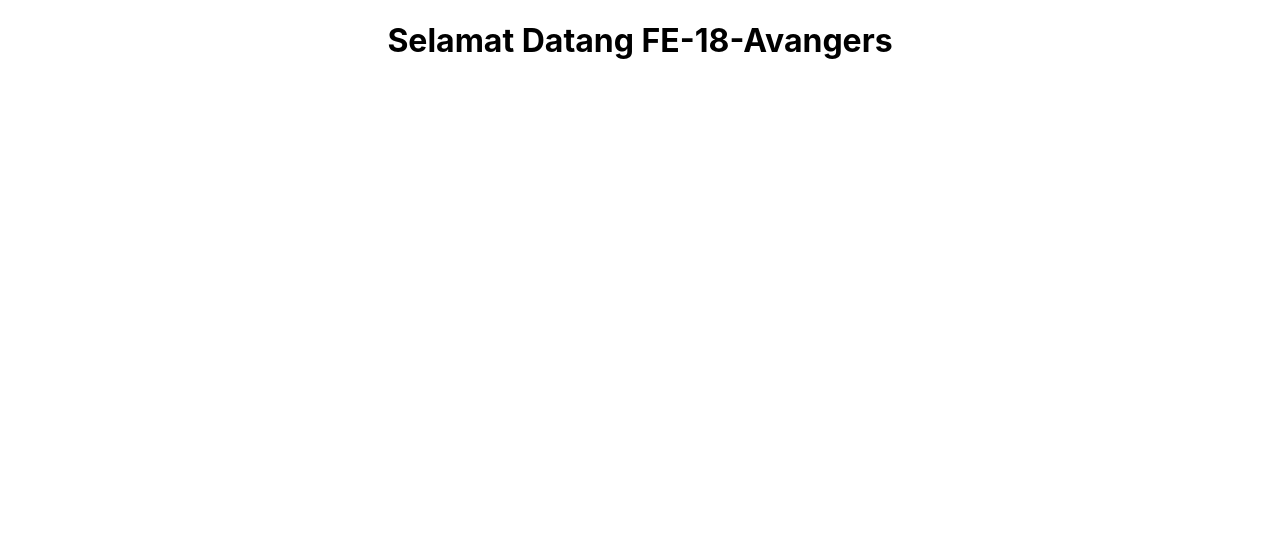
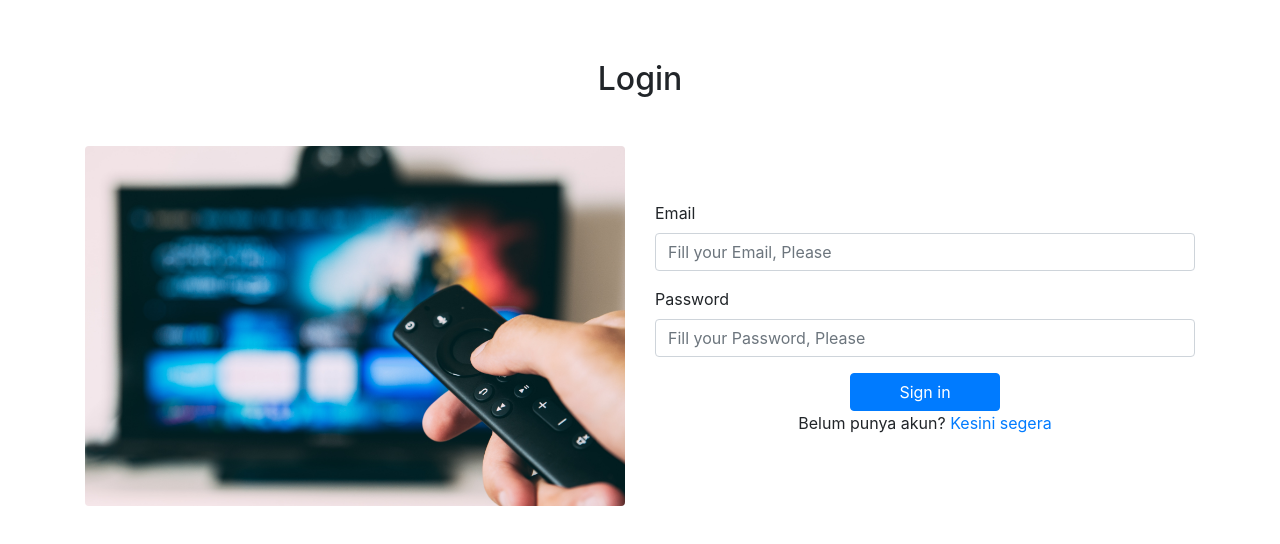
Before and after one commit to FE-18-Avangers/Latihan-1-FE-18, a React (Create React App) app in the folder my-app/: page / in a window 1280 px wide. Shown: the top 544 px of the page. Built offline with nearby package versions, Linux system fonts and the light colour scheme.

Commit message:
login page

```diff
--- a/my-app/package.json
+++ b/my-app/package.json
@@ -8,6 +8,7 @@
     "@testing-library/user-event": "^12.1.10",
     "react": "^17.0.1",
     "react-dom": "^17.0.1",
+    "react-router-dom": "^5.2.0",
     "react-scripts": "4.0.0",
     "web-vitals": "^0.2.4"
   },
--- a/my-app/public/index.html
+++ b/my-app/public/index.html
@@ -24,6 +24,7 @@
       work correctly both with client-side routing and a non-root public URL.
       Learn how to configure a non-root public URL by running `npm run build`.
     -->
+    <link rel="stylesheet" href="https://cdn.jsdelivr.net/npm/bootstrap@4.5.3/dist/css/bootstrap.min.css" integrity="sha384-TX8t27EcRE3e/ihU7zmQxVncDAy5uIKz4rEkgIXeMed4M0jlfIDPvg6uqKI2xXr2" crossorigin="anonymous">
     <title>React App</title>
   </head>
   <body>
@@ -39,5 +40,8 @@
       To begin the development, run `npm start` or `yarn start`.
       To create a production bundle, use `npm run build` or `yarn build`.
     -->
+    <script src="https://code.jquery.com/jquery-3.5.1.slim.min.js" integrity="sha384-DfXdz2htPH0lsSSs5nCTpuj/zy4C+OGpamoFVy38MVBnE+IbbVYUew+OrCXaRkfj" crossorigin="anonymous"></script>
+<script src="https://cdn.jsdelivr.net/npm/popper.js@1.16.1/dist/umd/popper.min.js" integrity="sha384-9/reFTGAW83EW2RDu2S0VKaIzap3H66lZH81PoYlFhbGU+6BZp6G7niu735Sk7lN" crossorigin="anonymous"></script>
+<script src="https://cdn.jsdelivr.net/npm/bootstrap@4.5.3/dist/js/bootstrap.min.js" integrity="sha384-w1Q4orYjBQndcko6MimVbzY0tgp4pWB4lZ7lr30WKz0vr/aWKhXdBNmNb5D92v7s" crossorigin="anonymous"></script>
   </body>
 </html>
--- a/my-app/src/App.css
+++ /dev/null
@@ -1,38 +0,0 @@
-.App {
-  text-align: center;
-}
-
-.App-logo {
-  height: 40vmin;
-  pointer-events: none;
-}
-
-@media (prefers-reduced-motion: no-preference) {
-  .App-logo {
-    animation: App-logo-spin infinite 20s linear;
-  }
-}
-
-.App-header {
-  background-color: #282c34;
-  min-height: 100vh;
-  display: flex;
-  flex-direction: column;
-  align-items: center;
-  justify-content: center;
-  font-size: calc(10px + 2vmin);
-  color: white;
-}
-
-.App-link {
-  color: #61dafb;
-}
-
-@keyframes App-logo-spin {
-  from {
-    transform: rotate(0deg);
-  }
-  to {
-    transform: rotate(360deg);
-  }
-}
--- a/my-app/src/App.js
+++ b/my-app/src/App.js
@@ -1,10 +1,13 @@
-import './App.css';
+import Login from "./components/Login";
+import { BrowserRouter, Route } from "react-router-dom";
+import Register from "./components/Register";
 
 function App() {
   return (
-    <div className="App">
-      <h1>Selamat Datang FE-18-Avangers</h1>
-    </div>
+    <BrowserRouter>
+      <Route path="/" exact component={Login} />
+      <Route path="/register" component={Register} />
+    </BrowserRouter>
   );
 }
 
--- /dev/null
+++ b/my-app/src/components/Login.js
@@ -0,0 +1,62 @@
+import React, { Component } from "react";
+import { Link } from "react-router-dom";
+
+import Img_1 from "../img/img_1.jpg";
+
+export default class Login extends Component {
+  render() {
+    return (
+      <>
+        <div className="container" style={{ marginTop: 60 }}>
+          <h2 className="text-center mb-5">Login</h2>
+          <div className="row">
+            <div className="col-md-6">
+              <img
+                src={Img_1}
+                className="img-fluid"
+                alt="Responsive image"
+                width="560"
+                style={{ borderRadius: 4 }}
+              />
+            </div>
+            <div className="col-md-6 align-self-center my-3">
+              <form>
+                <div className="form-group">
+                  <label for="email">Email</label>
+                  <input
+                    type="email"
+                    className="form-control"
+                    id="email"
+                    placeholder="Fill your Email, Please"
+                    required
+                  />
+                </div>
+                <div className="form-group">
+                  <label for="password">Password</label>
+                  <input
+                    type="password"
+                    className="form-control"
+                    id="password"
+                    placeholder="Fill your Password, Please"
+                    required
+                  />
+                </div>
+                <div className="text-center">
+                  <button
+                    type="submit"
+                    class="btn btn-primary text-center px-5"
+                  >
+                    Sign in
+                  </button>
+                  <p>
+                    Belum punya akun? <Link to="/register"> Kesini segera</Link>
+                  </p>
+                </div>
+              </form>
+            </div>
+          </div>
+        </div>
+      </>
+    );
+  }
+}
--- /dev/null
+++ b/my-app/src/components/Register.js
@@ -0,0 +1,11 @@
+import React, { Component } from "react";
+
+export default class Register extends Component {
+  render() {
+    return (
+      <div>
+        <h1>Disini Register</h1>
+      </div>
+    );
+  }
+}
```
Also changed, not shown: my-app/src/img/img_1.jpg (added), 1 other file (tests, documents, lock files or other folders).
